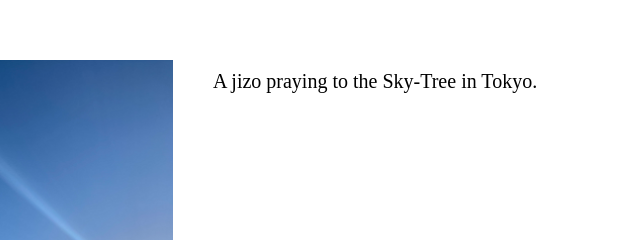
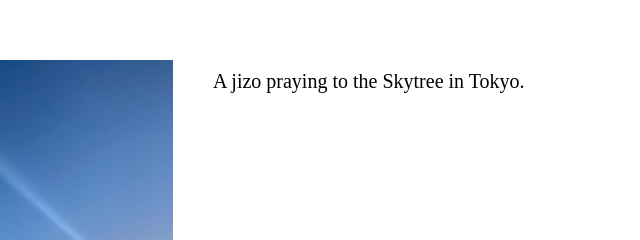
Before and after one commit to AoyamaKohbo/JizoPhoto, a plain HTML site: page index.html in a window 1280 px wide. Shown: the part 800-1040 px from the top of the page, 235-875 px from the left. Drawn offline with Linux system fonts and the light colour scheme.

Commit message:
Update index.html

```diff
--- a/index.html
+++ b/index.html
@@ -31,7 +31,7 @@
       </div>
 
       <div class="contents-item">
-        <p>A jizo praying to the Sky-Tree in Tokyo.</p>
+        <p>A jizo praying to the Skytree in Tokyo.</p>
       </div>
     </div>
   </body>
```
